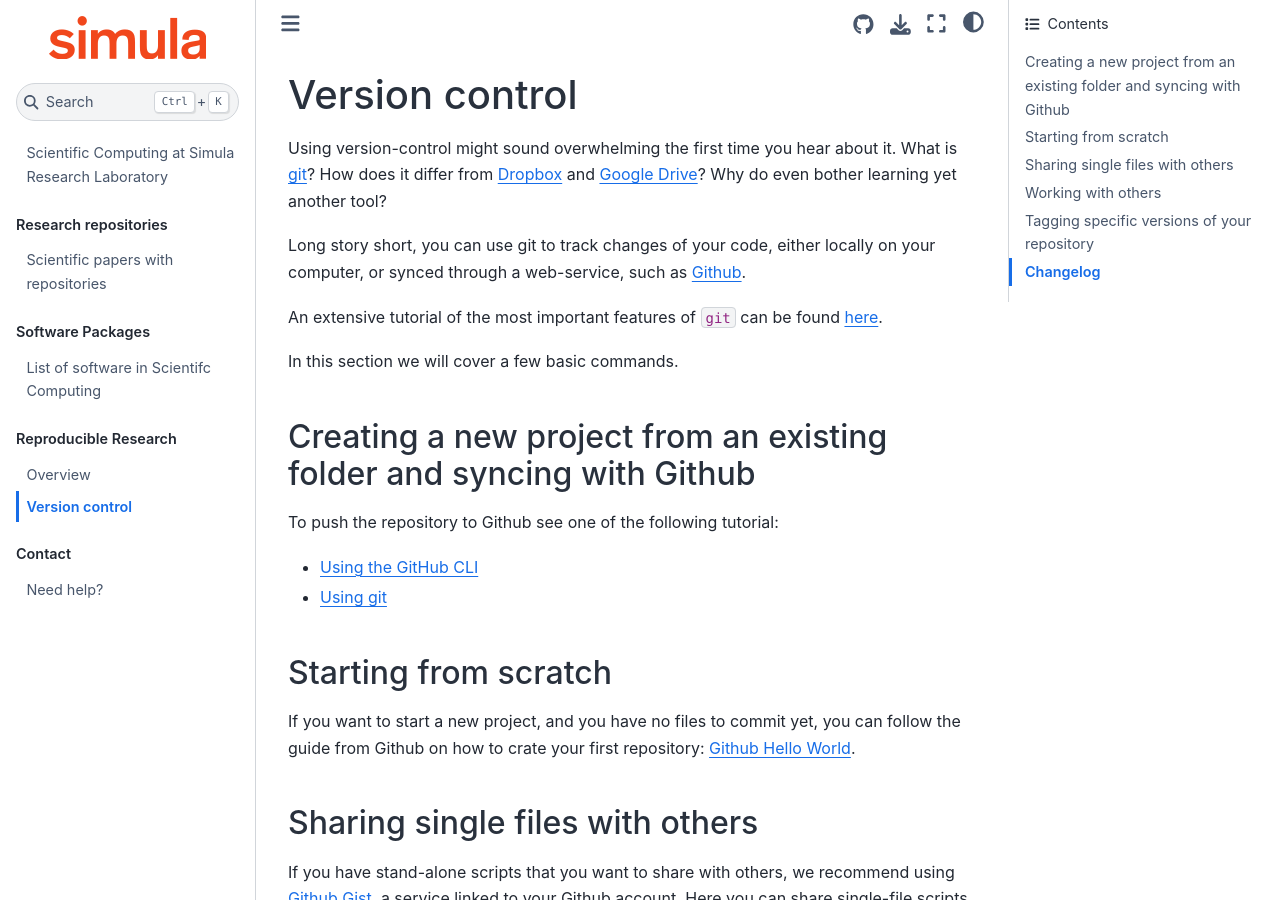
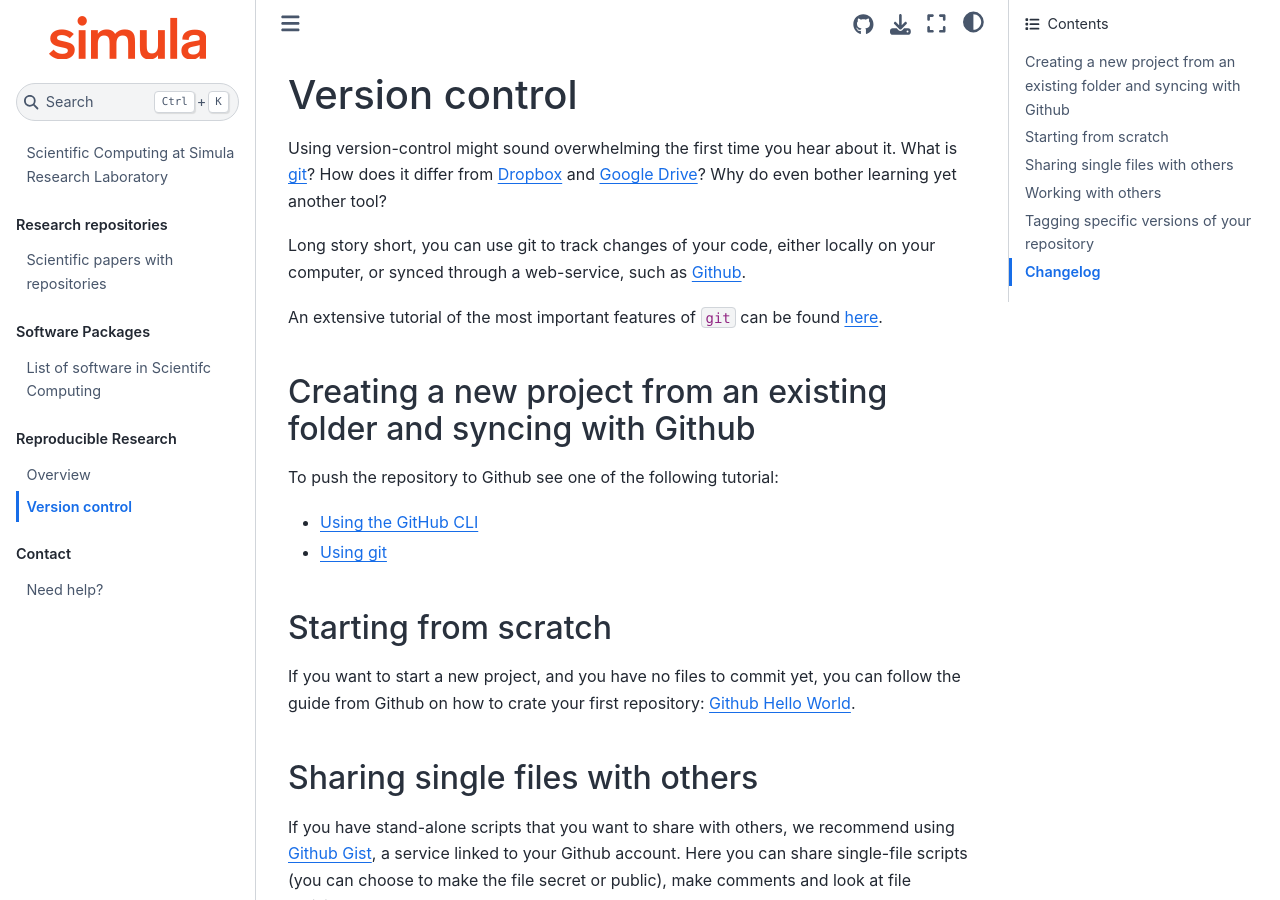
Before and after one commit to scientificcomputing/scientificcomputing.github.io, a Jupyter Book: the page built from docs/version_control.md, in a window 1280 px wide and 900 px high. Built offline with Jupyter Book 1.0.4 settings and Sphinx 7.4.7 and the Sphinx Book theme 1.1.4, drawn with Linux system fonts in a browser that asks for light colours.

Commit message:
Remove stray sentence

```diff
--- a/docs/version_control.md
+++ b/docs/version_control.md
@@ -6,8 +6,6 @@ What is [git](https://git-scm.com/)? How does it differ from [Dropbox](https://w
 Long story short, you can use git to track changes of your code, either locally on your computer, or synced through a web-service, such as [Github](https://github.com/).
 
 An extensive tutorial of the most important features of `git` can be found [here](https://git-scm.com/docs/gittutorial).
-
-In this section we will cover a few basic commands.
 
 ## Creating a new project from an existing folder and syncing with Github
 To push the repository to Github see one of the following tutorial:
```
